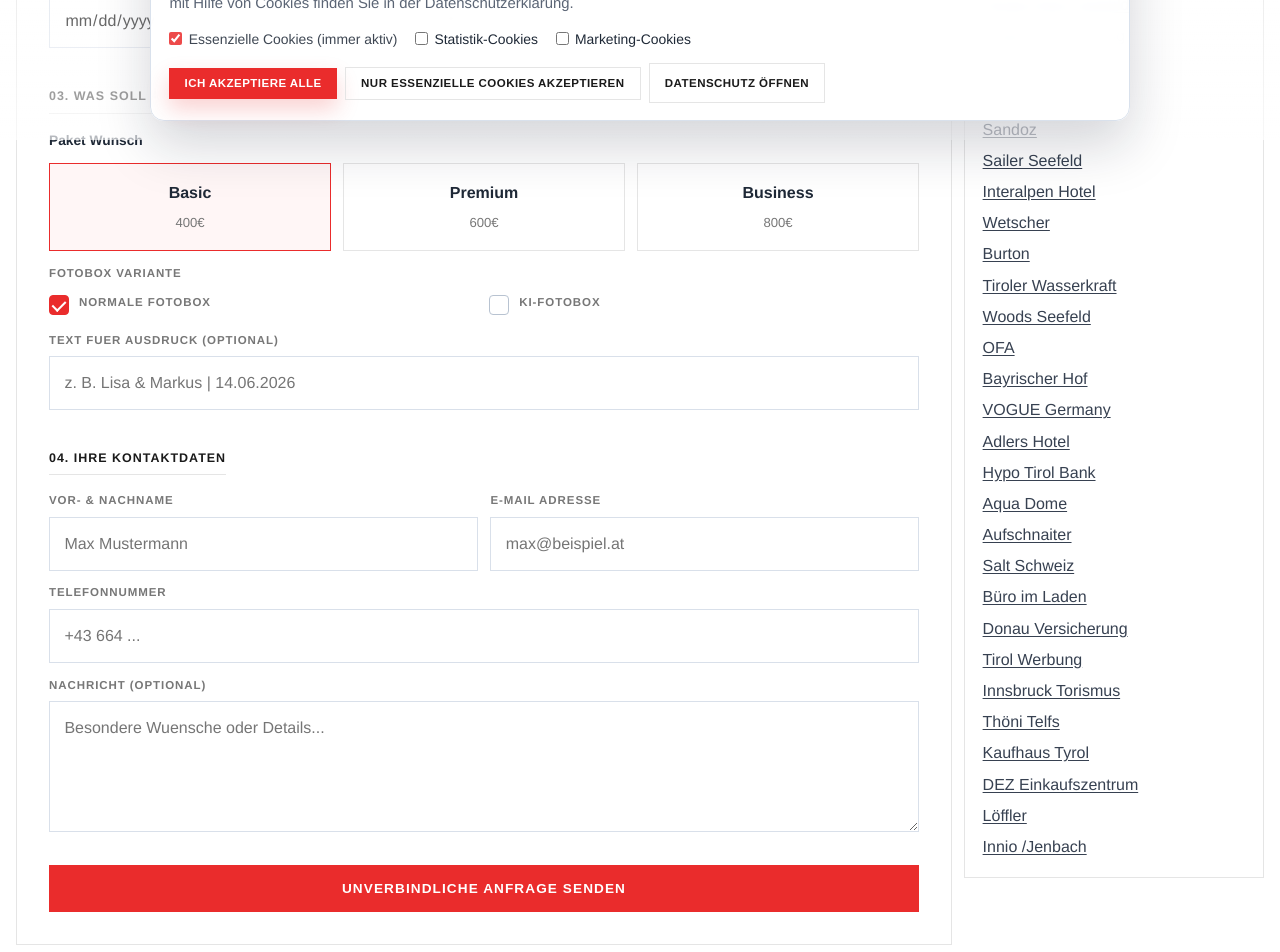
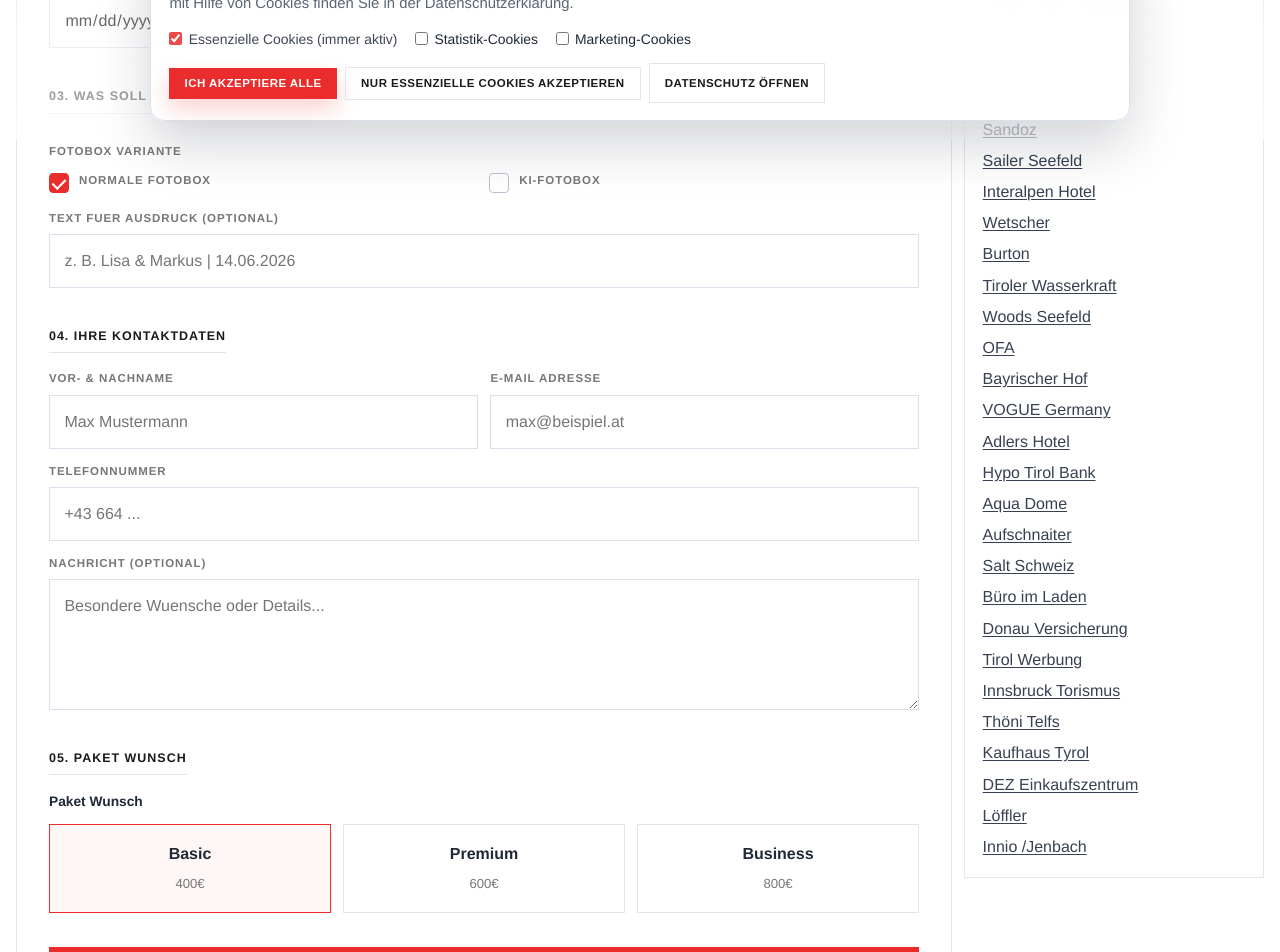
Before and after one commit to Blitzi9188/fotobox.tirol, a Next.js app: page /kontakt in a window 1280 px wide. Shown: the part 660-1612 px from the top of the page. Built offline with nearby package versions, Linux system fonts and the light colour scheme.

Commit message:
Add package choice as fifth inquiry section

```diff
--- a/src/components/site/BookingInquiryForm.tsx
+++ b/src/components/site/BookingInquiryForm.tsx
@@ -124,23 +124,6 @@ export default function BookingInquiryForm({
 
       <div className="inquiry-form-section">
         <span className="inquiry-section-title">{inquiry.printSectionTitle}</span>
-        <span className="inquiry-field-label">Paket Wunsch</span>
-        <input type="hidden" name="packageName" value={selectedPackage} />
-        <div className={`inquiry-options-grid ${safePlans.length === 2 ? "inquiry-options-grid-2" : ""}`}>
-          {safePlans.map((plan) => (
-            <button
-              key={plan.name}
-              type="button"
-              className={`inquiry-option ${selectedPackage === plan.name ? "selected" : ""}`}
-              onClick={() => setSelectedPackage(plan.name)}
-            >
-              <span className="inquiry-option-title">{plan.name}</span>
-              <span className="inquiry-option-desc">
-                {plan.price > 0 ? `${plan.price}€` : "Allgemeine Anfrage"}
-              </span>
-            </button>
-          ))}
-        </div>
         <label className="inquiry-field" style={{ marginTop: "0.8rem" }}>
           <span>{inquiry.boxTypeLabel || "Fotobox Variante"}</span>
           <div className="inquiry-checkbox-group">
@@ -195,6 +178,27 @@ export default function BookingInquiryForm({
         </label>
       </div>
 
+      <div className="inquiry-form-section">
+        <span className="inquiry-section-title">{inquiry.packageSectionTitle || "05. Paket Wunsch"}</span>
+        <span className="inquiry-field-label">Paket Wunsch</span>
+        <input type="hidden" name="packageName" value={selectedPackage} />
+        <div className={`inquiry-options-grid ${safePlans.length === 2 ? "inquiry-options-grid-2" : ""}`}>
+          {safePlans.map((plan) => (
+            <button
+              key={plan.name}
+              type="button"
+              className={`inquiry-option ${selectedPackage === plan.name ? "selected" : ""}`}
+              onClick={() => setSelectedPackage(plan.name)}
+            >
+              <span className="inquiry-option-title">{plan.name}</span>
+              <span className="inquiry-option-desc">
+                {plan.price > 0 ? `${plan.price}€` : "Allgemeine Anfrage"}
+              </span>
+            </button>
+          ))}
+        </div>
+      </div>
+
       <button className="inquiry-submit-btn" type="submit">{inquiry.submitText}</button>
       {status ? <p className="inquiry-status">{status}</p> : null}
     </form>
--- a/src/lib/types.ts
+++ b/src/lib/types.ts
@@ -149,6 +149,7 @@ export type CMSContent = {
     dateSectionTitle: string;
     printSectionTitle: string;
     contactSectionTitle: string;
+    packageSectionTitle: string;
     submitText: string;
     eventOptions?: Array<{ label: string; desc: string }>;
     printOptions?: Array<{ label: string; desc: string }>;
```
Also changed, not shown: src/components/admin/AdminDashboard.tsx (+8 -1 lines), data/cms-content.json.
